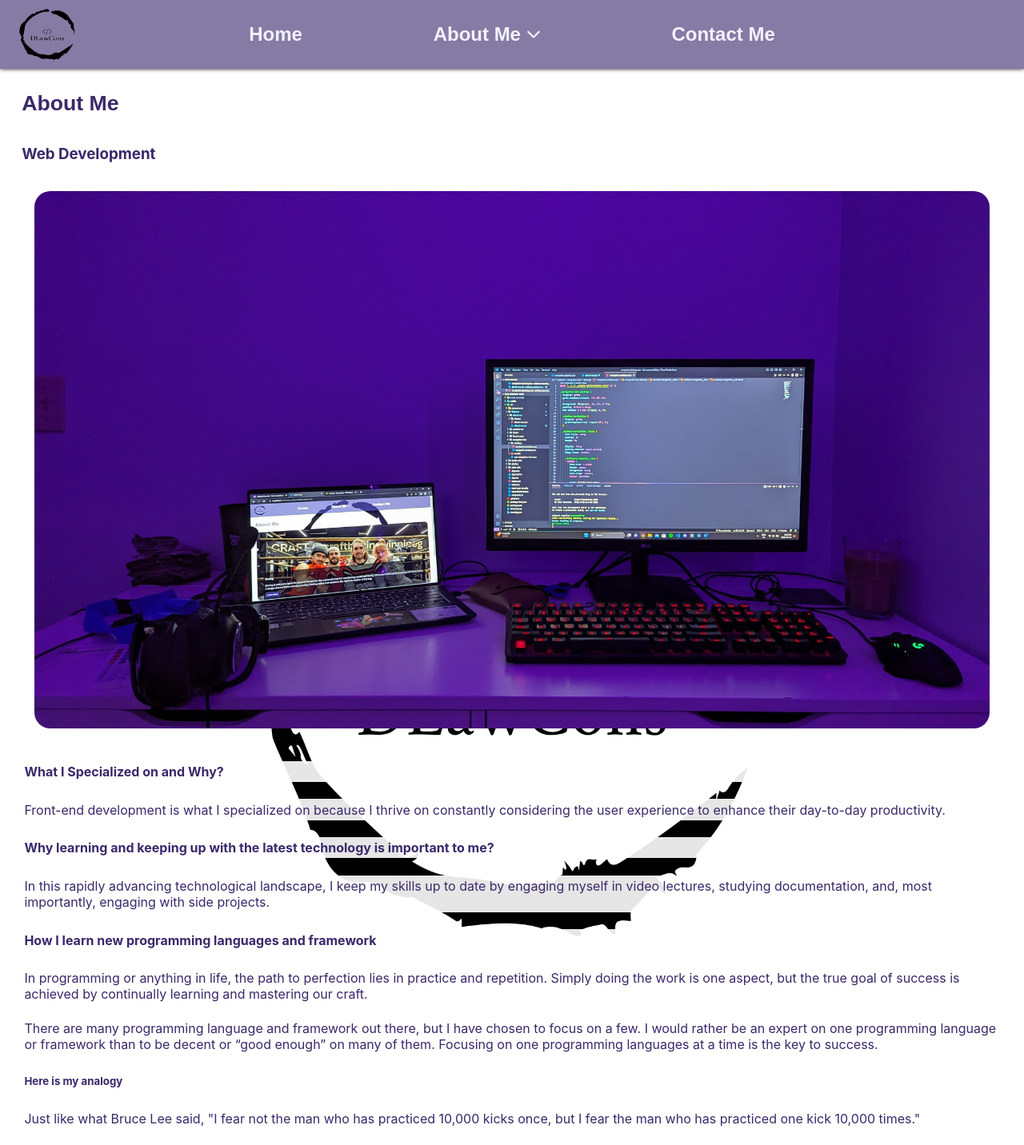
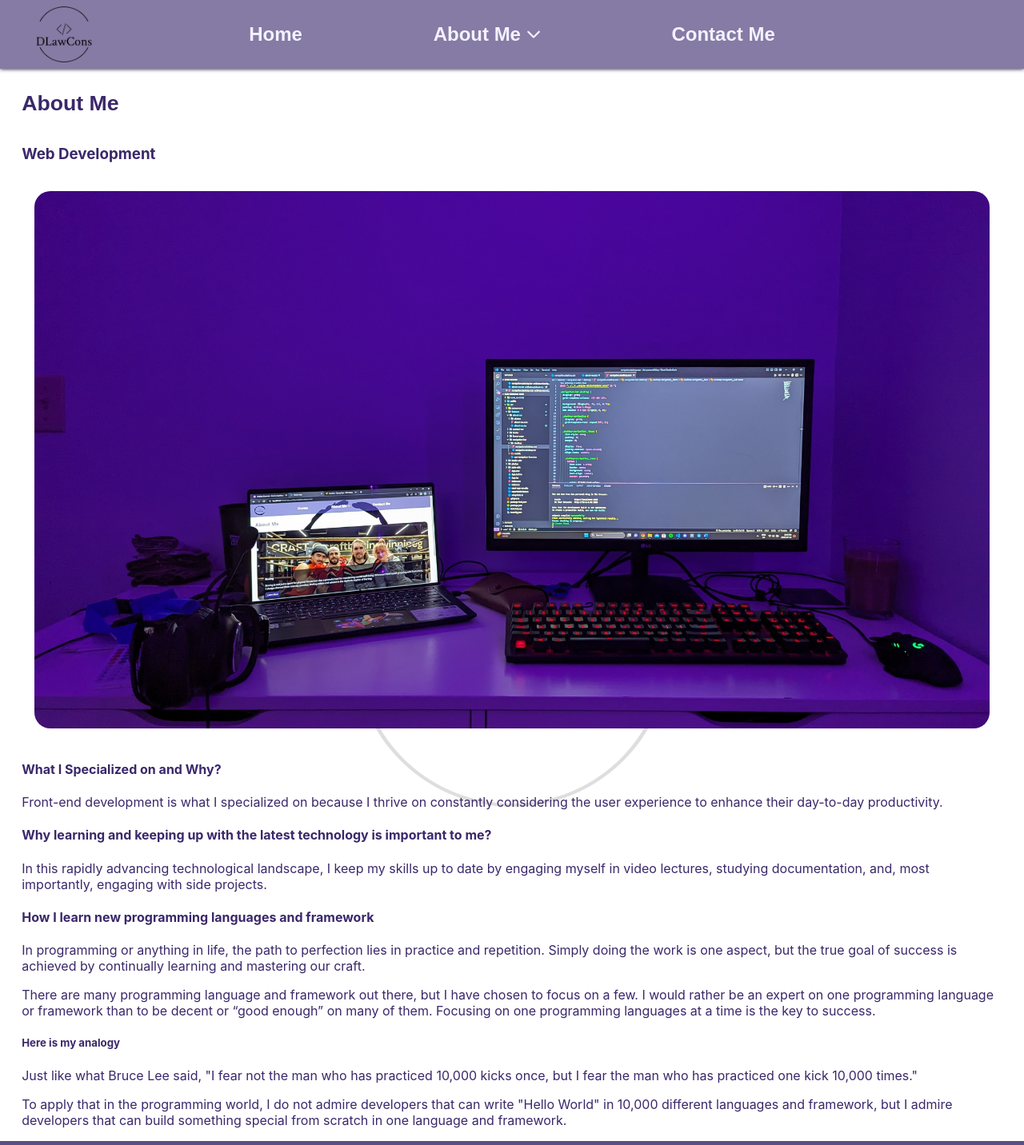
Before and after one commit to DanDaMan23/dan-personal-blog, a React (Create React App) app: page /aboutMe/webDevelopment in a window 1280 px wide. Shown: the top 1432 px of the page at 80% size. Built offline with nearby package versions, Linux system fonts and the light colour scheme.

Commit message:
Change logo for simplicity

```diff
--- a/src/App.scss
+++ b/src/App.scss
@@ -2,7 +2,7 @@
 @use "./style-utils/buttons.scss" as *;
 
 #root {
-  background-image: url("./photos/dlawcons_logo.png");
+  background-image: url("./photos/dlawcons_logo_background.png");
   background-position: center;
   background-repeat: no-repeat;
   background-attachment: fixed;
--- a/src/features/about-me/developer_journey/developer-journey.scss
+++ b/src/features/about-me/developer_journey/developer-journey.scss
@@ -5,11 +5,4 @@
       border-radius: 20px;
     }
   }
-
-  p,
-  h4, h5 {
-    background: rgba(255, 255, 255, 0.9);
-    border-radius: 10px;
-    padding: 0.2rem;
-  }
 }
--- a/src/features/navigation-bar/desktop/navigation.desktop.tsx
+++ b/src/features/navigation-bar/desktop/navigation.desktop.tsx
@@ -12,7 +12,7 @@ export default function NavigationBarDesktop() {
 
   return (
     <div className='navigation-bar-desktop'>
-      <img src={logo} alt='DLawCons' width={LOGO_SIZE} height={LOGO_SIZE} />
+      <img src={logo} alt='DLawCons' height={LOGO_SIZE} />
 
       <nav className='desktop-navigation'>
         <ul className='desktop-navigation__items'>
@@ -25,10 +25,10 @@ export default function NavigationBarDesktop() {
                 >
                   <ul className='desktop-navigation__sub-items'>
                     {subItems.map(({ label, onClick }) => (
-                      <li
-                        className='desktop-navigation__sub-item'
-                      >
-                        <button type="button" onClick={onClick}>{label}</button>
+                      <li className='desktop-navigation__sub-item'>
+                        <button type='button' onClick={onClick}>
+                          {label}
+                        </button>
                       </li>
                     ))}
                   </ul>
--- a/src/features/navigation-bar/mobile/navigation-bar.mobile.tsx
+++ b/src/features/navigation-bar/mobile/navigation-bar.mobile.tsx
@@ -17,7 +17,7 @@ export default function NavigationBarMobile() {
     <>
       <div className='navigation-bar-mobile'>
         <HamburgerButton onClick={openNavigationDrawer} />
-        <img src={logo} alt='DLawCons' width={LOGO_SIZE} height={LOGO_SIZE} />
+        <img src={logo} alt='DLawCons' height={LOGO_SIZE} />
       </div>
       <Backdrop show={showMobileNavigation} onClick={closeNavigationDrawer} />
       <NavigationDrawer
```
Also changed, not shown: src/photos/dlawcons_logo.png, src/photos/dlawcons_logo_background.png (added).
